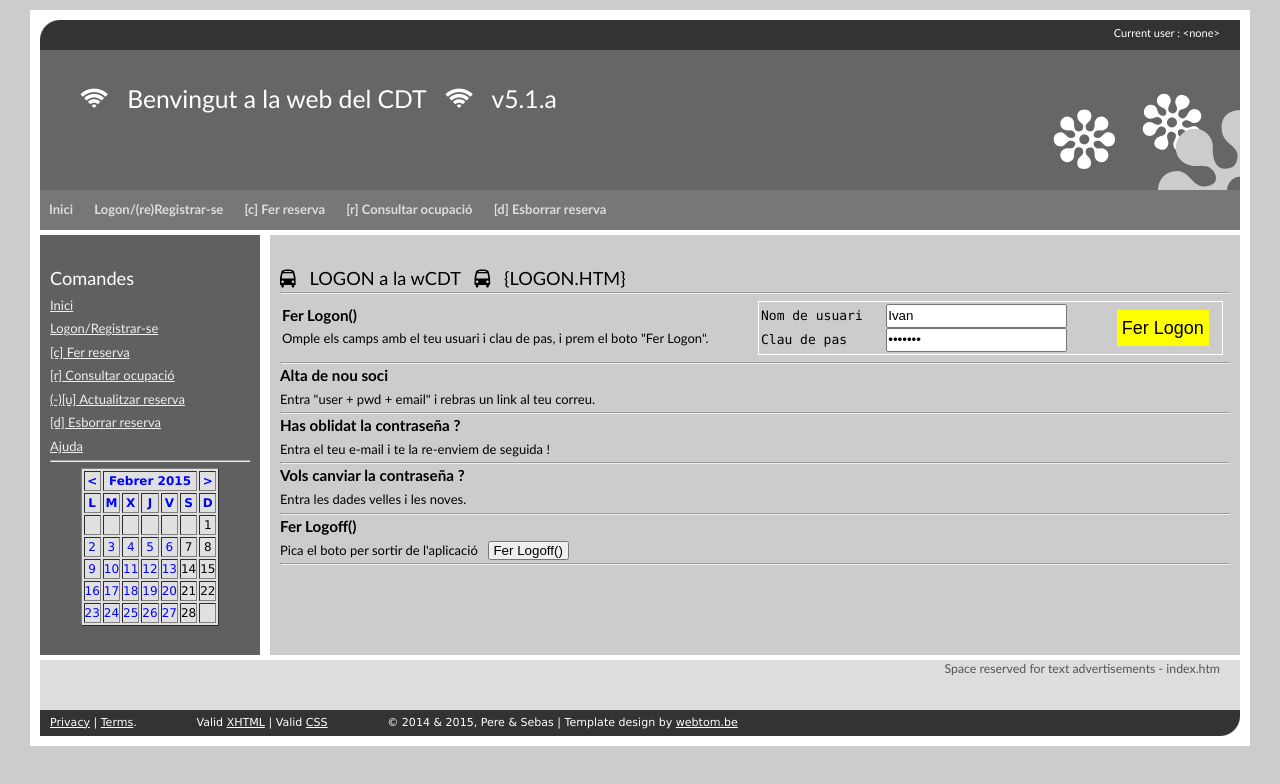
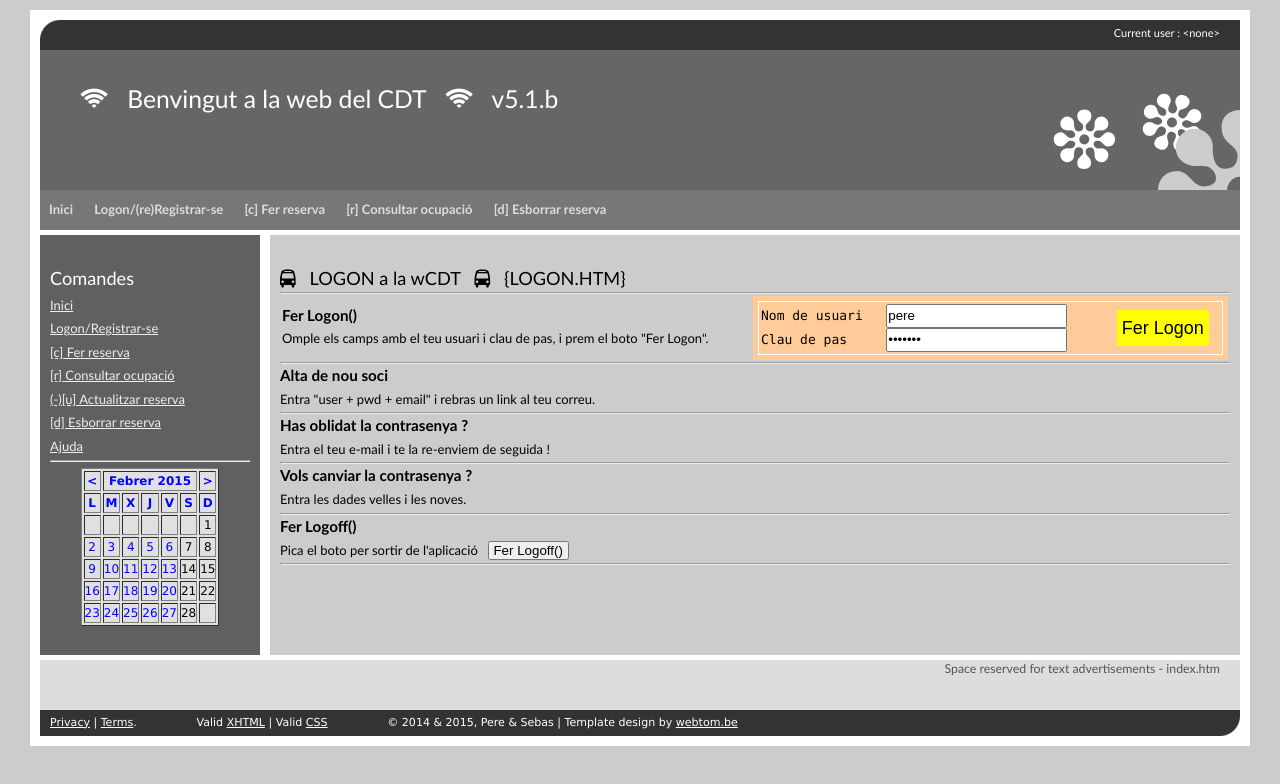
Before and after one commit to sebastianet/wCDT, a website: page public/index.htm in a window 1280 px wide. Both pictures are taken after a click on the link "Logon/(re)Registrar-se". Drawn offline with nearby package versions, Linux system fonts and the light colour scheme.

```diff
--- a/public/client.js
+++ b/public/client.js
@@ -409,7 +409,7 @@
 
     $("#clkConsultaAllReserves").click(function () {
         $.get('/dump_all_reserves', function ( page ) {
-            console.log( "*** Demanem la llista de totes les reserves. Server response {%s}", page ) ;
+            console.log( "*** HELP.HTM - Demanem la llista de totes les reserves. Server response {%s}", page ) ;
             var lng = 0 ;
             lng = page.length ;
             console.log( '+++ Llargada (%s).', lng ) ;
@@ -425,7 +425,9 @@
 					texte += " <br>" ;
                     i++;
                 } // while
-            } // lng > 0
+            } else {  // lng = 0
+				texte += "Dump all data in <i>reserves</i> DDBB. No hi ha reserves. <br>";
+			} ;
 			texte += "</p>"
             $('#content').html(texte);  // or "text"
         }); // get()
@@ -434,7 +436,7 @@
 
 	$( "#clkPopulate" ).click( function() {
 		$.get( '/populate', function( page ) {
-			console.log( '**** Demanem al server omplir la BBDD.' ) ;
+			console.log( '**** HELP.HTM - Demanem al server omplir la BBDD.' ) ;
 			$( "#content" ).html( page ) ; // show received HTML at specific <div>
 		}) ; // get(populate)
 	}) ; // populate
@@ -442,7 +444,7 @@
 
 	$( "#clkPing" ).click( function() {
 		$.get( '/ping', function( page ) {
-			console.log( '**** Demanem al server un PING.' ) ;
+			console.log( '**** HELP.HTM - Demanem al server un PING.' ) ;
 			$( "#content" ).html( page ) ; // show received HTML at specific <div>
 		}) ; // get(ping)
 	}) ; // ping
@@ -450,7 +452,7 @@
 
 	$( "#clkLinks" ).click( function() {
 		$.get( '/links.htm', function( page ) {
-			console.log( '**** Demanem al server la sub-pagina LINKS.' ) ;
+			console.log( '**** HELP.HTM - Demanem al server la sub-pagina LINKS.' ) ;
 			$( "#content" ).html( page ) ; // show received HTML at specific <div>
 		}) ; // get(links)
 	}) ; // links
@@ -458,7 +460,7 @@
 
     $("#clkConsultaAllUsers").click(function () {
         $.get('/dump_all_users', function ( page ) {
-            console.log( "*** Demanem la llista de tots els usuaris. Server response {%s}", page ) ;
+            console.log( "*** HELP.HTM - Demanem la llista de tots els usuaris. Server response {%s}", page ) ;
             var lng = 0 ;
             lng = page.length ;
             console.log( '+++ Llargada (%s).', lng ) ;
--- a/public/css/sebas.css
+++ b/public/css/sebas.css
@@ -134,7 +134,7 @@
 }
 
 #myFormReqLogon  {
-	bbackground: orange ;
+	background: #FFCC99 ;
 	font-family: "Lucida Console" ;
 	padding: 5px ;
 }
--- a/public/index.htm
+++ b/public/index.htm
@@ -17,7 +17,7 @@
  <link rel="stylesheet" type="text/css" href="//maxcdn.bootstrapcdn.com/font-awesome/4.2.0/css/font-awesome.min.css" />
  <link rel="stylesheet" type="text/css" href="https://code.jquery.com/ui/1.11.3/themes/flick/jquery-ui.css" />
 
- <title> Intro a CDT v5.1.a </title>
+ <title> Intro a CDT v5.1.b </title>
 
 </head>
 
@@ -30,7 +30,7 @@
     </div>
 
     <div id="header">
-         <h1> <i class="fa fa-wifi"></i> &nbsp; Benvingut a la web del CDT &nbsp; <i class="fa fa-wifi"></i> &nbsp; v5.1.a </h1>
+         <h1> <i class="fa fa-wifi"></i> &nbsp; Benvingut a la web del CDT &nbsp; <i class="fa fa-wifi"></i> &nbsp; v5.1.b </h1>
     </div>
 
     <ul id="nav">
--- a/public/logon.htm
+++ b/public/logon.htm
@@ -14,7 +14,7 @@
 <form id="myFormReqLogon">
 <table class="tlog_dyb"> <tr> <td>
 	<label for="nomLogon">Nom de usuari &nbsp; </label>
-	<input type="text" autofocus value="Ivan" name="nom_Logon" />
+	<input type="text" autofocus value="pere" name="nom_Logon" />
 	<br>
 	<label for="nomLogon">Clau de pas &nbsp; &nbsp;</label>
 	<input type="password"  value="Grozniy" name="pwd_Logon" />
@@ -35,14 +35,14 @@
 
 <hr>
 
-<h3> Has oblidat la contrase&ntilde;a ?</h3>
+<h3> Has oblidat la contrasenya ?</h3>
 
 <p>
 Entra el teu e-mail i te la re-enviem de seguida !
 
 <hr>
 
-<h3> Vols canviar la contrase&ntilde;a ?</h3>
+<h3> Vols canviar la contrasenya ?</h3>
 
 <p>
 Entra les dades velles i les noves.
```
Also changed, not shown: my_server.js (+18 -4 lines), 2 other files.
